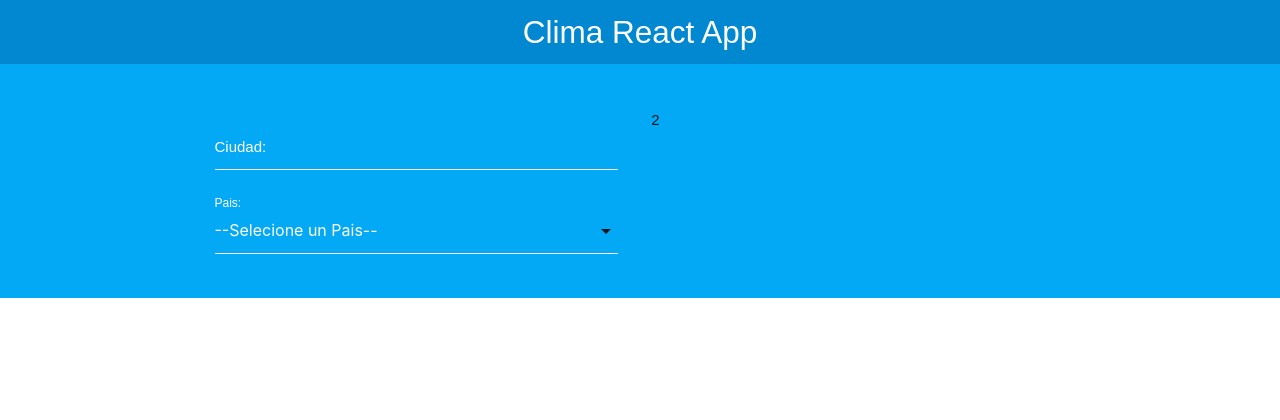
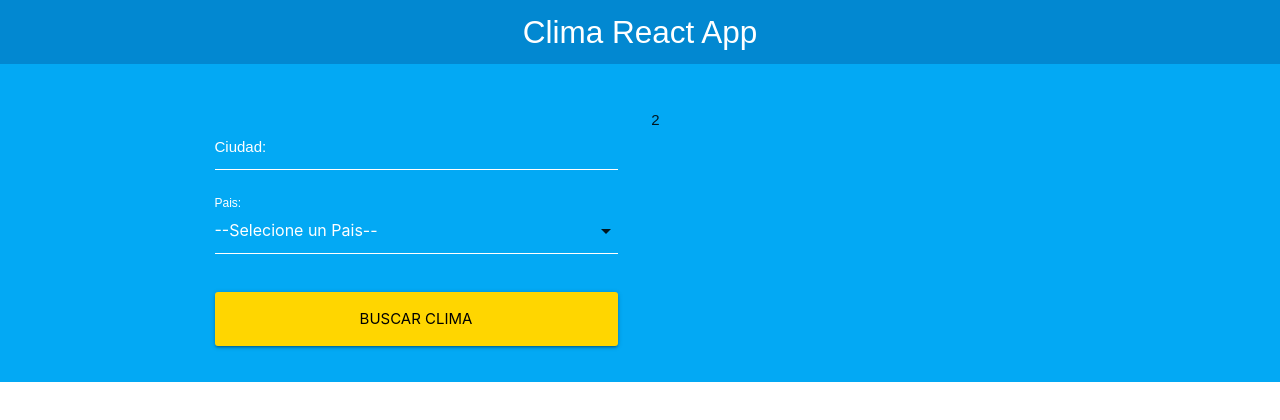
Before and after one commit to iath-dev/clima, a React (Create React App) app: page / in a window 1280 px wide. Shown: the top 420 px of the page. Built offline with nearby package versions, Linux system fonts and the light colour scheme.

Commit message:
115. Validando el Formulario

```diff
--- a/src/containers/form/index.jsx
+++ b/src/containers/form/index.jsx
@@ -4,6 +4,7 @@ import { formDefault } from '../../constants/docs';
 const Form = () => {
 
     const [data, setData] = React.useState(formDefault);
+    const [error, setError] = React.useState(false);
     const { city, country } = data;
 
     const handleChanges = (event) => {
@@ -11,8 +12,21 @@ const Form = () => {
         setData({ ...data, [name]: value });
     }
 
+    const handleSubmit = (event) => {
+        event.preventDefault();
+
+        if (city.trim() === '' || country.trim() === '') {
+            setError(true);
+            return;
+        }
+
+        setError(false);
+
+    }
+
     return (
-        <form>
+        <form onSubmit={handleSubmit}>
+            { error && <p className="red darken-4 error">Todos los campos deben de ser diligenciados</p>  }
             <div className="input-field col s12">
                 <input
                     type="text"
@@ -41,6 +55,13 @@ const Form = () => {
                 </select>
                 <label htmlFor="country">Pais:</label>
             </div>
+            <div className="input-field col s12">
+                <input
+                    type="submit"
+                    value="Buscar Clima"
+                    className="waves-effect waves-light btn-large btn-block yellow accent-4"
+                />
+            </div>
         </form>
      );
 }
```
